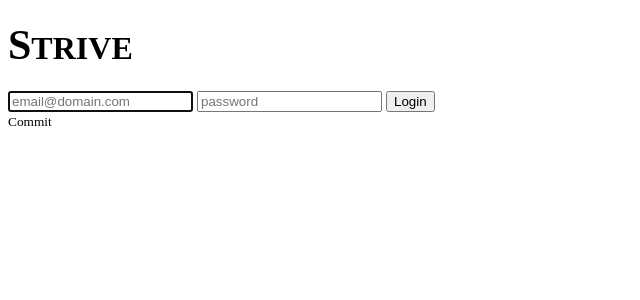
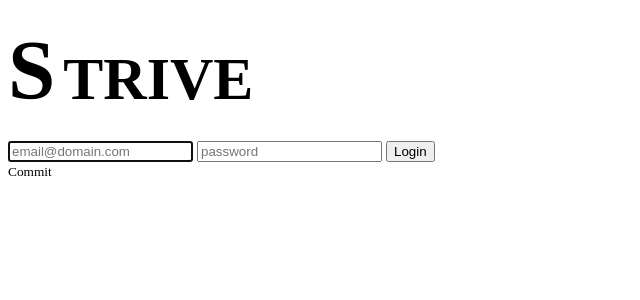
Before and after one commit to christophert/mhacks, a PHP site: page /login.php in a window 1280 px wide. Shown: the top 300 px of the page, without its empty margins (0-640 px from the left). Run offline with PHP 8.4, Linux system fonts and the light colour scheme; some libraries are stand-ins or nearby versions.

Commit message:
changes to text

```diff
--- a/login.php
+++ b/login.php
@@ -4,7 +4,7 @@ $ASSET_PATH = $_SERVER['DOCUMENT_ROOT']."/assets/php";
 require($ASSET_PATH."/header.inc");
 ?>
 	<body>
-		<div class ="strive-header"> <h1> <span style= "font-size:42px">S</span>TRIVE</h1>
+		<div class ="strive-header"> <h1> <span style= "font-size:85px">S</span> <span style= "font-size:60px">TRIVE</span></h1>
 		</div>
   		<div class="login-container">
 			<form class="signin" id="signin" role="form">
```
